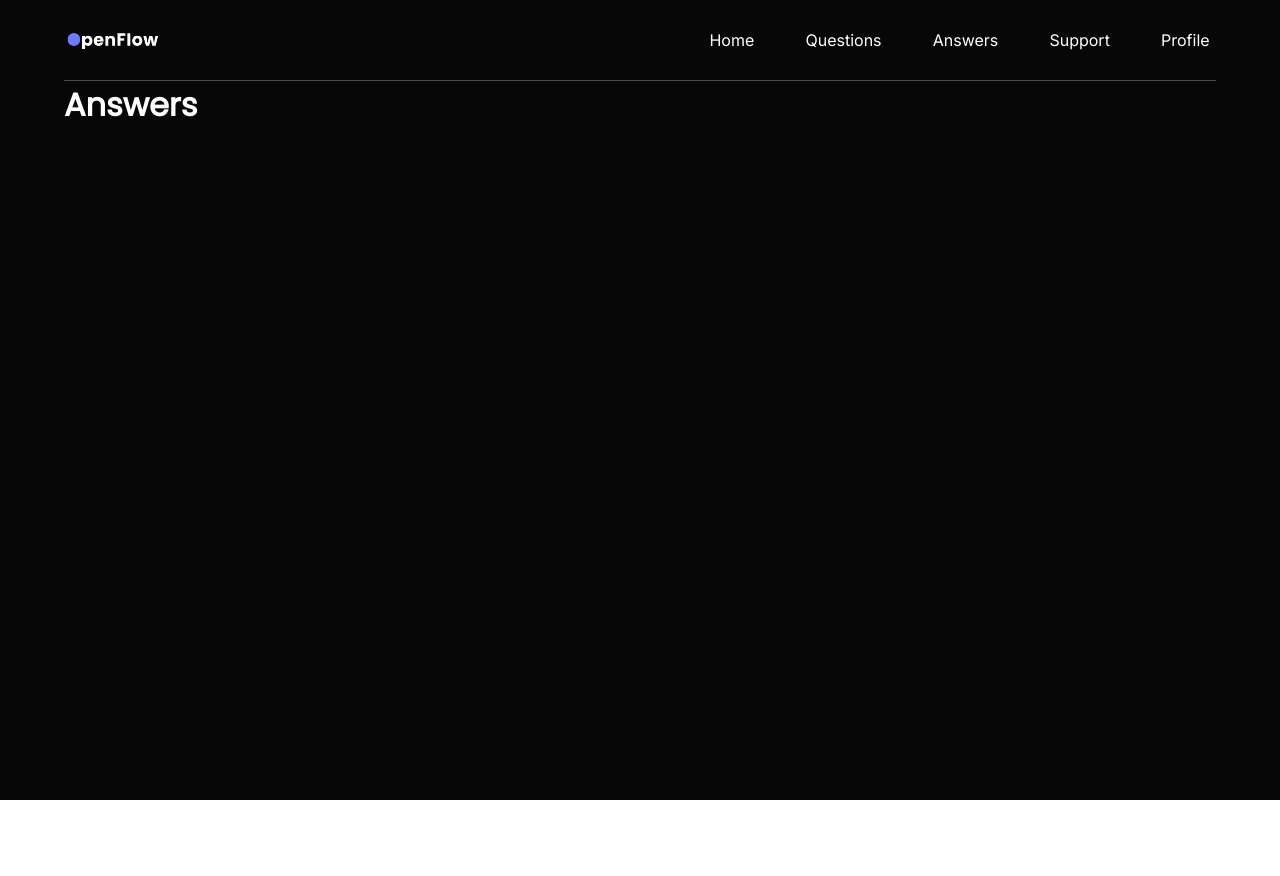
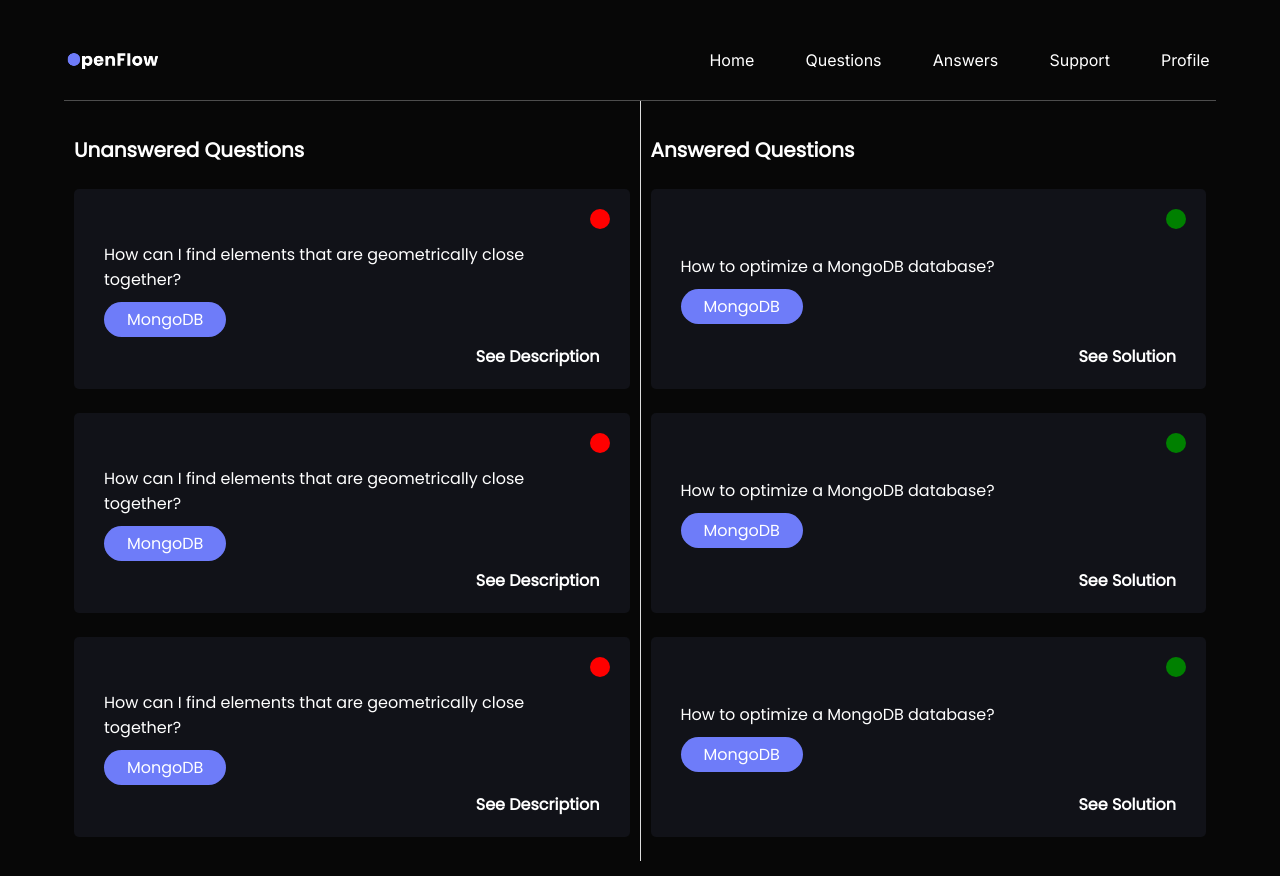
Before and after one commit to MareliLourens/OpenFlow, a React (Create React App) app in the folder client/: page /answers in a window 1280 px wide. Shown: the top 876 px of the page. Before the commit the page ends 800 px from the top, so only its background shows below. Built offline with nearby package versions, Linux system fonts and the light colour scheme.

Commit message:
answers page

```diff
--- a/client/src/routes/Answers/Route.Answers.js
+++ b/client/src/routes/Answers/Route.Answers.js
@@ -1,5 +1,5 @@
 import React from "react";
-import style from "./Style.Answers.module.scss";
+import style from "../Answers/Style.Answers.module.scss";
 import NavBarComponent from "../../components/NavBar-Component/Component.NavBar";
 
 const AnswersRoute = () => {
@@ -7,7 +7,34 @@ const AnswersRoute = () => {
     <div className={style.main}>
       <div className={style.content}>
         <NavBarComponent />
-        <h1 className={style.heading}> Answers </h1>
+        <div className={style.questionContainer}>
+          <div className={style.unansweredSection}>
+            <h2 className={style.sectionHeading}>Unanswered Questions</h2>
+            {[1, 2, 3].map((index) => (
+              <div className={style.questionBlock} key={index}>
+                <div className={style.question}>
+                  <p>How can I find elements that are geometrically close together?</p>
+                  <div className={style.languageTag}>MongoDB</div>
+                </div>
+                <div className={style.statusIndicatorRed}></div>
+                <div className={style.showDescription}>See Description</div>
+              </div>
+            ))}
+          </div>
+          <div className={style.answeredSection}>
+            <h2 className={style.sectionHeading}>Answered Questions</h2>
+            {[1, 2, 3].map((index) => (
+              <div className={style.questionBlock} key={index}>
+                <div className={style.question}>
+                  <p>How to optimize a MongoDB database?</p>
+                  <div className={style.languageTag}>MongoDB</div>
+                </div>
+                <div className={style.statusIndicatorGreen}></div>
+                <div className={style.showDescription}>See Solution</div>
+              </div>
+            ))}
+          </div>
+        </div>
       </div>
     </div>
   );
--- a/client/src/routes/Answers/Style.Answers.module.scss
+++ b/client/src/routes/Answers/Style.Answers.module.scss
@@ -3,13 +3,99 @@
 .main {
   display: flex;
   justify-content: center;
-  background-color: #070707;
-  height: 100vh;
-  user-select: none;
-  .content {
-    height: 95%;
-    width: 90%;
-    color: #ffffff;
-    font-family: "Poppins";
+  align-items: center;
+  height: 100%;
+  background: #070707;
+}
+
+.content {
+  background: #070707;
+  padding: 20px;
+  font-family: "Poppins";
+}
+
+.heading {
+  font-size: 24px;
+  margin-bottom: 20px;
+}
+
+.questionContainer {
+  display: flex;
+  justify-content: space-between;
+}
+
+.sectionHeading {
+  font-size: 20px;
+  margin-top: 4.3vh;
+  margin-bottom: 3vh;
+}
+
+
+.unansweredSection,
+.answeredSection {
+  flex: 1;
+  border-right: 1px solid #ddd;
+  padding: 0 10px;
+  color: white;
+
+  &:last-child {
+    border: none;
   }
 }
+
+.questionBlock {
+  display: flex;
+  flex-direction: column;
+  background: #111218;
+  justify-content: center;
+  height: 20vh;
+  border-radius: 5px;
+  margin-bottom: 3vh;
+  padding: 20px;
+  position: relative;
+}
+
+.question {
+  text-align: left;
+  padding: 10px;
+
+  p {
+    font-size: 16px;
+  }
+}
+
+.languageTag {
+  background: #6E7CF9;
+  color: #fff;
+  padding: 5px 10px;
+  border-radius: 20px;
+  margin-top: 10px;
+  text-align: center;
+  width: 8vw;
+}
+
+.statusIndicatorRed,
+.statusIndicatorGreen {
+  width: 20px;
+  height: 20px;
+  border-radius: 50%;
+  margin-top: 10px;
+  position: absolute;
+  top: 10px;
+  right: 20px;
+}
+
+.statusIndicatorRed {
+  background: #ff0000;
+}
+
+.statusIndicatorGreen {
+  background: #008000;
+}
+
+.showDescription {
+  position: absolute;
+  bottom: 20px;
+  right: 30px;
+  font-weight: bold;
+}
```
